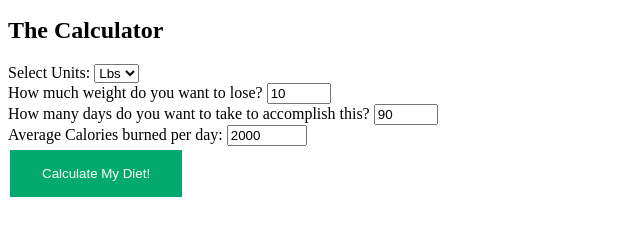
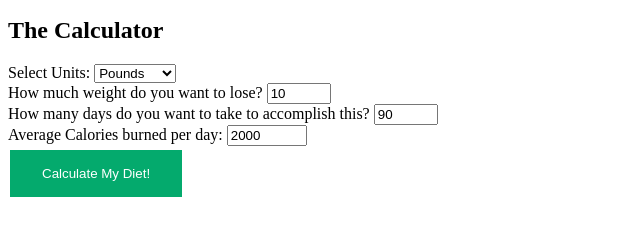
Before and after one commit to jrossner/mcnugget-diet, a plain HTML site: page index.html in a window 1280 px wide. Shown: the part 290-526 px from the top of the page, 0-640 px from the left. Drawn offline with Linux system fonts and the light colour scheme.

Commit message:
Update index.html

```diff
--- a/index.html
+++ b/index.html
@@ -44,8 +44,8 @@
       <form onsubmit="calculateMcNuggets(); return false;">
         <label for="units">Select Units:</label>
         <select id="units" name="units">
-          <option value="Pounds" selected>Lbs</option>
-          <option value="Kilograms">Kgs</option>
+          <option value="lbs" selected>Pounds</option>
+          <option value="kgs">Kilograms</option>
         </select>
         <br>
         <label for="tolose">How much weight do you want to lose?</label>
```
